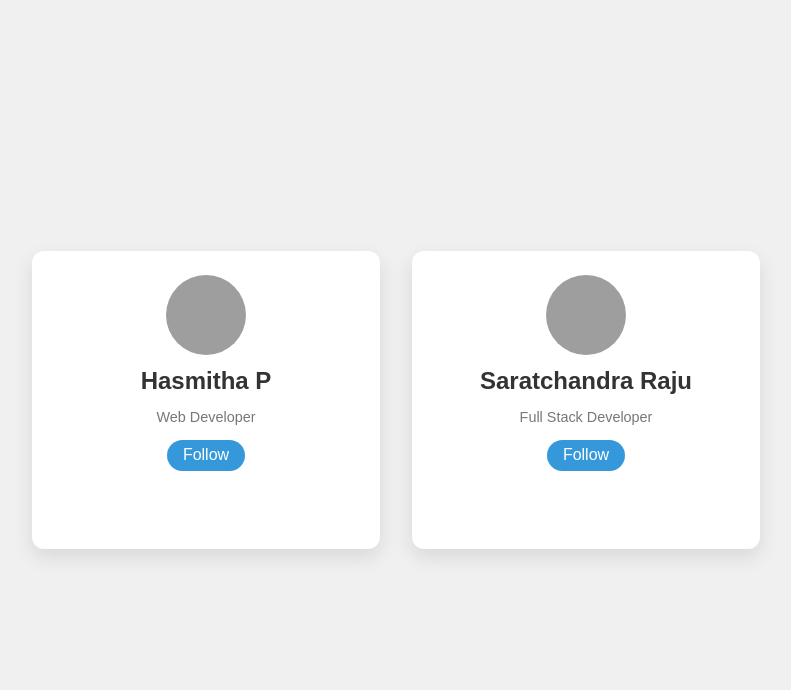
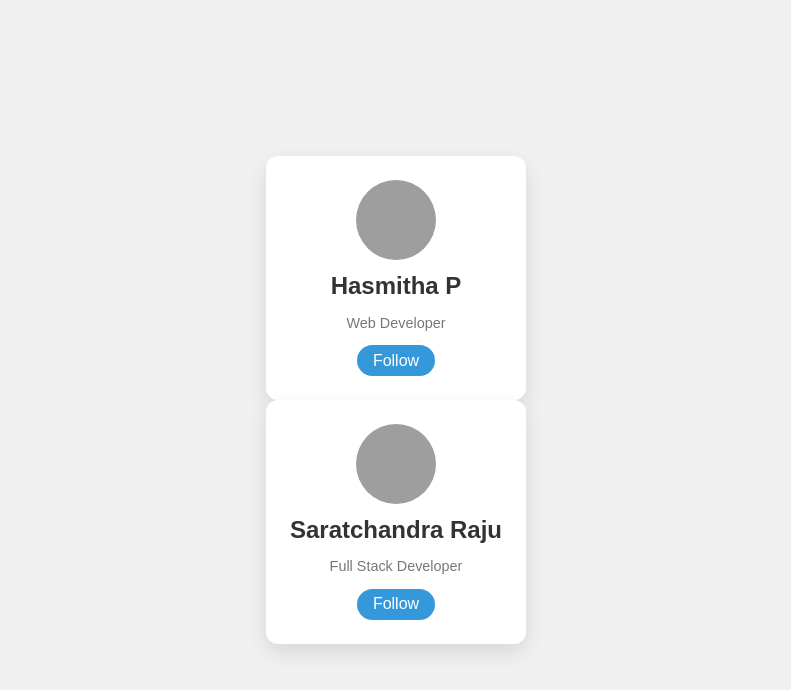
Before and after one commit to SSaratchandraRaju/profile, a plain HTML site: page index.html in a window 1280 px wide. Shown: the whole page, without its empty margins (244-1035 px from the left). Drawn offline with Linux system fonts and the light colour scheme; grey boxes are pictures that could not be loaded.

Commit message:
Reverted Back to 48a506b

```diff
--- a/styles.css
+++ b/styles.css
@@ -10,17 +10,10 @@ body {
 
 .card {
     background: white;
-    width: 300px;
-    height: 250px;
     padding: 1.5rem;
     border-radius: 12px;
     text-align: center;
     box-shadow: 0 8px 20px rgba(0, 0, 0, 0.1);
-}
-
-.container-card {
-    display: flex;
-    gap: 2rem;
 }
 
 .avatar {
```
